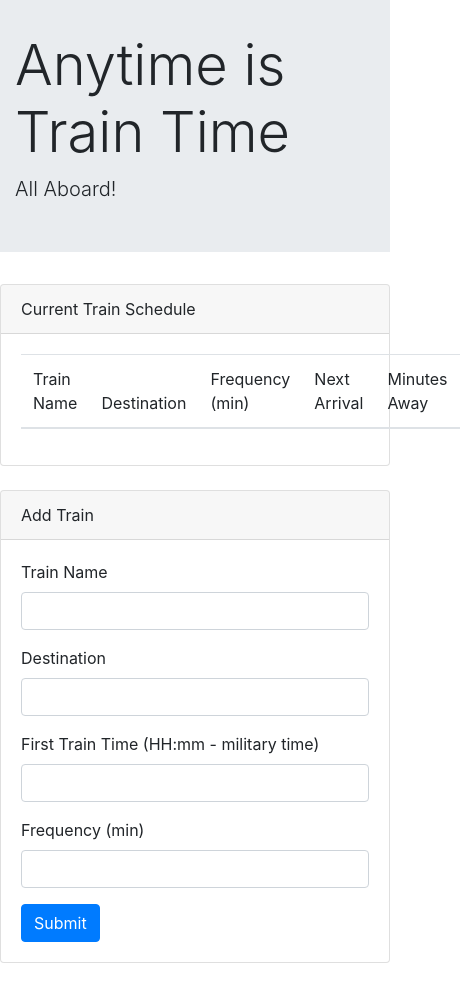
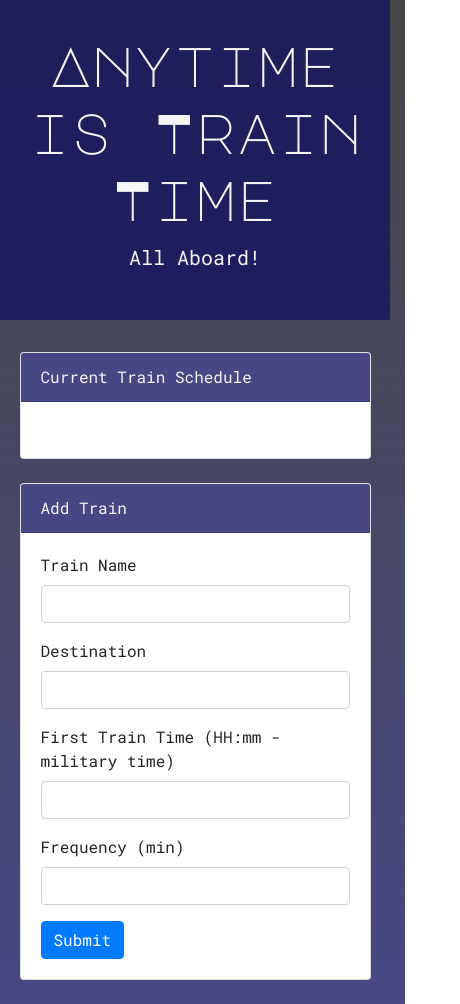
Before and after one commit to syddunlap/trainTime, a plain HTML site: page index.html in a window 390 px wide. Shown: the whole page, 460 px wide, since content can reach past the window. Drawn offline with nearby package versions, Linux system fonts and the light colour scheme; no server answers.

Commit message:
added css and made responsive table

```diff
--- a/assets/css/style.css
+++ b/assets/css/style.css
@@ -0,0 +1,74 @@
+.jumbotron {
+    background: rgba(20, 20, 97, 0.781);
+}
+
+.display-4 {
+    font-family: 'Major Mono Display', monospace;
+    color: whitesmoke;
+    text-align: center;
+}
+
+.lead {
+    font-family: 'Roboto Mono', monospace;
+    color: whitesmoke;
+    text-align: center;
+}
+
+.card {
+    font-family: 'Roboto Mono', monospace;
+    margin-right: 5%;
+    margin-left: 5%;
+}
+
+.card-header {
+    background: rgba(20, 20, 97, 0.781);
+    color: whitesmoke;
+}
+
+body {
+    background-image: linear-gradient(rgba(70, 70, 70), rgba(20, 20, 97, 0.781));
+}
+
+th {
+    font-weight: bold;
+}
+
+
+@media only screen and (max-width: 760px) {
+    tr {
+        font-size: 11px;
+        border: 1px solid #ccc;
+    }
+
+    /* Force table to not be like tables anymore */
+	table, thead, tbody, th, td, tr {
+        display: block;
+
+    }
+
+    /* Hide table headers (but not display: none;, for accessibility) */
+	thead tr {
+		position: absolute;
+		top: -9999px;
+		left: -9999px;
+    }
+
+    td:after {
+        font-style: italic;
+		/* Now like a table header */
+		position: relative;
+		/* Top/left values mimic padding */
+		padding-top: 6px;
+		padding-left: 25px;
+		width: 45%;
+		padding-right: 10px;
+		white-space: nowrap;
+    }
+
+    /* Label the data */
+	td:nth-of-type(1):after { content: "Train Name"; }
+	td:nth-of-type(2):after { content: "Destination"; }
+    td:nth-of-type(3):after { content: "Frequency (min)"; }
+    td:nth-of-type(4):after { content: "Next Arrival"; }
+	td:nth-of-type(5):after { content: "Minutes Away"; }
+}
--- a/index.html
+++ b/index.html
@@ -9,6 +9,7 @@
     <link rel="stylesheet" type="text/css" media="screen" href="assets/css/reset.css" />
     <link rel="stylesheet" href="https://stackpath.bootstrapcdn.com/bootstrap/4.1.3/css/bootstrap.min.css" integrity="sha384-MCw98/SFnGE8fJT3GXwEOngsV7Zt27NXFoaoApmYm81iuXoPkFOJwJ8ERdknLPMO"
         crossorigin="anonymous">
+    <link href="https://fonts.googleapis.com/css?family=Roboto+Mono|Major+Mono+Display" rel="stylesheet">
     <link rel="stylesheet" type="text/css" media="screen" href="assets/css/style.css" />
     <script src="https://cdn.jsdelivr.net/momentjs/2.12.0/moment.min.js"></script>
     <script src="https://code.jquery.com/jquery-2.2.4.min.js"></script>
```
Also changed, not shown: 1 other file.
